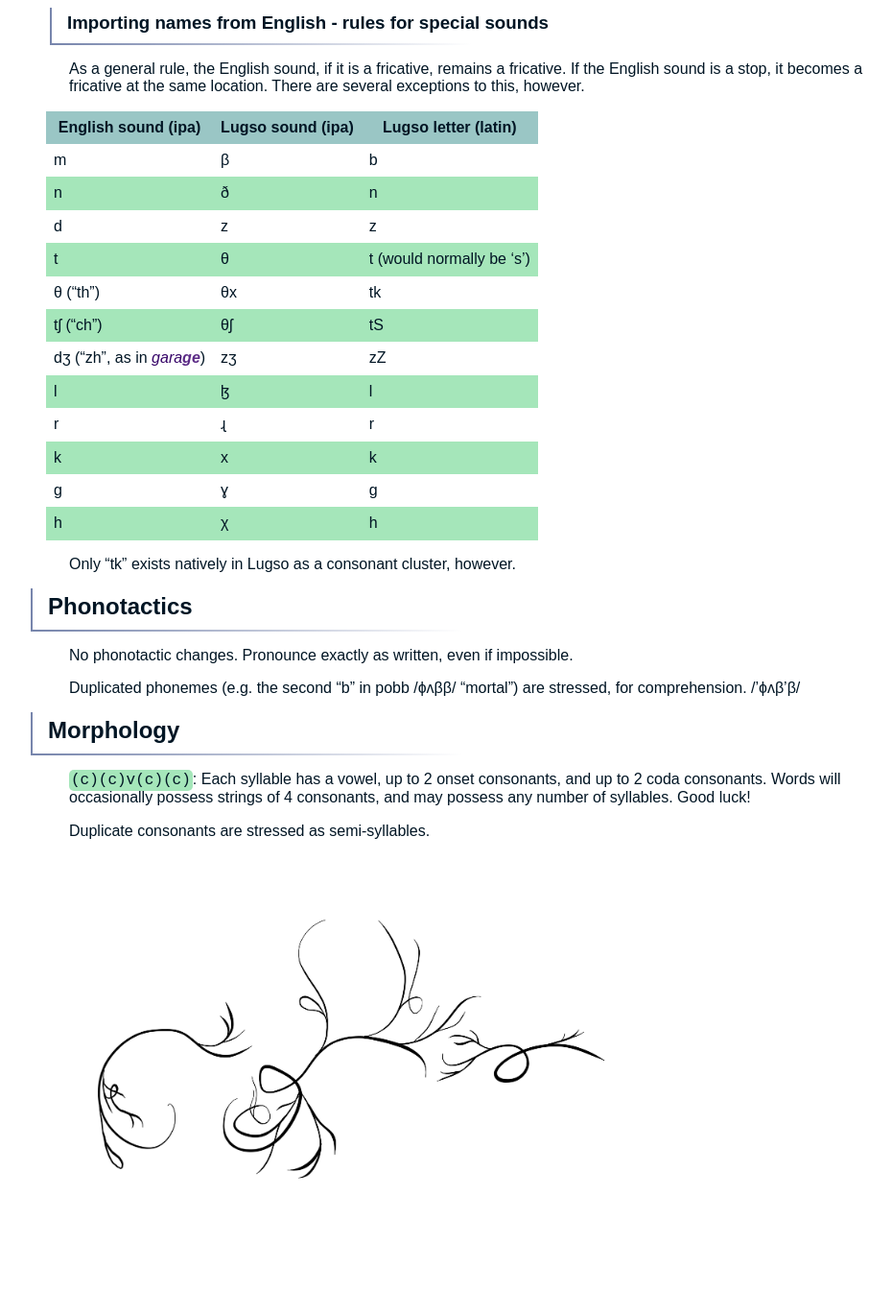
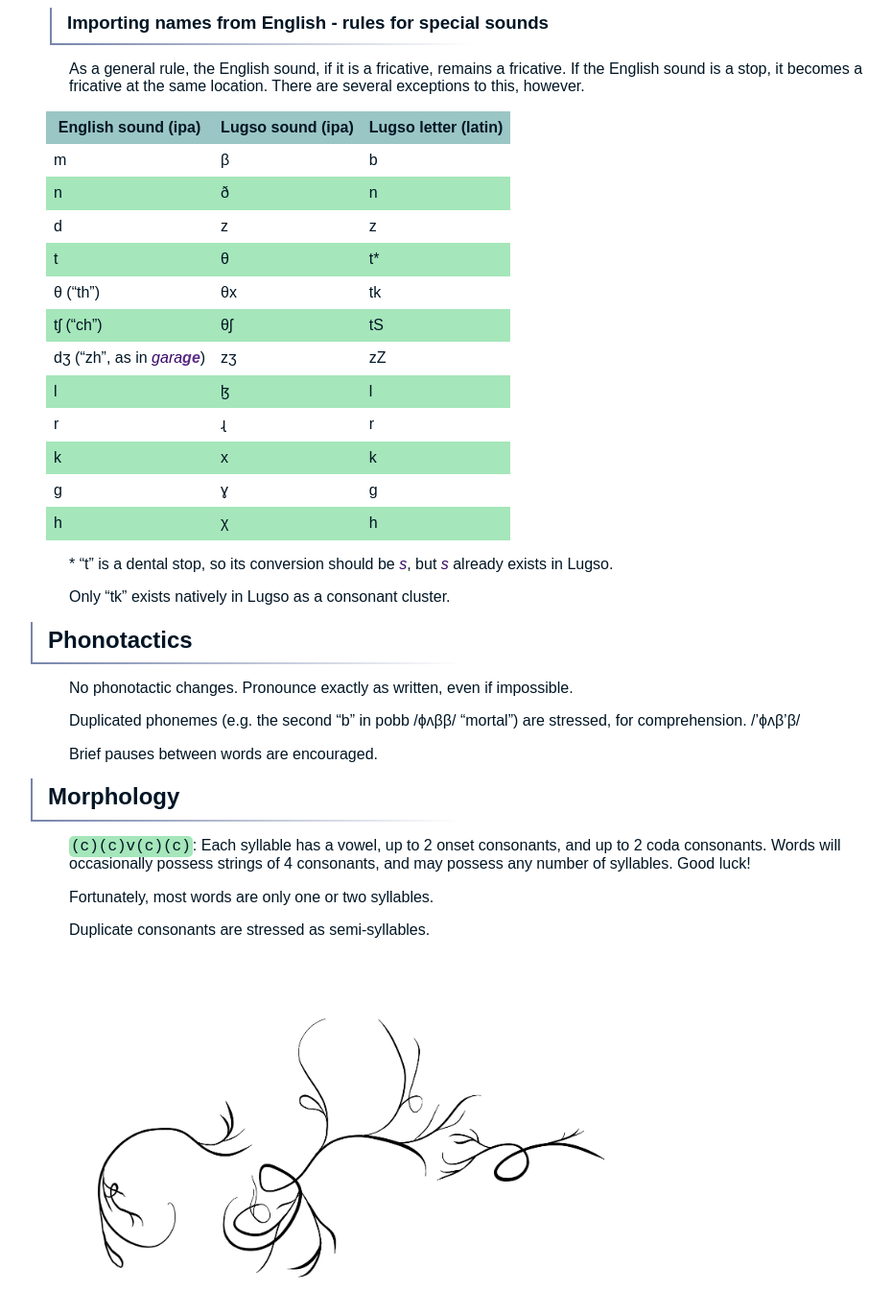
Before and after one commit to 0x70b1a5/lugso, a Jekyll site: the page built from 010_phonology.md, in a window 1280 px wide and 1400 px high, scrolled down 595 px. Shown: the top 1370 px of the window at 96% size, without its empty margins (158-1088 px from the left). Built offline with Jekyll 4.4.1, drawn with Linux system fonts in a browser that asks for light colours; nearby versions of some CDN libraries; before the commit the page ends 1891 px from its top, so only the background shows below that.

Commit message:
phonology notes

```diff
--- a/010_phonology.md
+++ b/010_phonology.md
@@ -25,7 +25,7 @@ English sound (ipa) | Lugso sound (ipa) | Lugso letter (latin)
 m|β|b
 n|ð|n
 d|z|z
-t|θ|t (would normally be 's')
+t|θ|t*
 θ ("th")|θx|tk
 tʃ ("ch")|θʃ|tS
 dʒ ("zh", as in _gara**ge**_)|zʒ|zZ
@@ -35,7 +35,9 @@ k|x|k
 g|ɣ|g
 h|χ|h
 
-Only "tk" exists natively in Lugso as a consonant cluster, however.
+\* "t" is a dental stop, so its conversion should be _s_, but _s_ already exists in Lugso.
+
+Only "tk" exists natively in Lugso as a consonant cluster.
 
 ## Phonotactics
 
@@ -43,8 +45,12 @@ No phonotactic changes. Pronounce exactly as written, even if impossible.
 
 Duplicated phonemes (e.g. the second "b" in pobb /ɸʌββ/ "mortal") are stressed, for comprehension. /'ɸʌβ'β/
 
+Brief pauses between words are encouraged.
+
 ## Morphology
 
 `(c)(c)v(c)(c)`: Each syllable has a vowel, up to 2 onset consonants, and up to 2 coda consonants. Words will occasionally possess strings of 4 consonants, and may possess any number of syllables. Good luck!
 
+Fortunately, most words are only one or two syllables.
+
 Duplicate consonants are stressed as semi-syllables.
```
